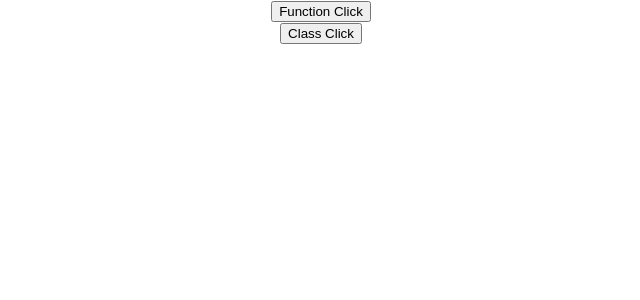
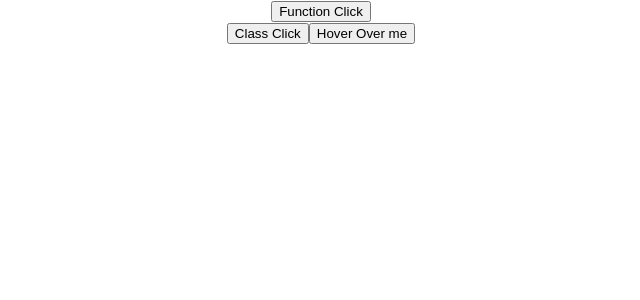
Before and after one commit to 23Vatsal/Hello-World-React, a React (Create React App) app: page / in a window 1280 px wide. Shown: the top 300 px of the page, without its empty margins (319-959 px from the left). Built offline with nearby package versions, Linux system fonts and the light colour scheme.

Commit message:
Event handling(added Mouse Over)

```diff
--- a/src/components/ClassClick.js
+++ b/src/components/ClassClick.js
@@ -4,10 +4,14 @@ class ClassClick extends Component {
     Handler(){
         console.log('Class Click enabled')
     }
+    MOver(){
+        console.log('Go over me')
+    }
     render() {
         return (
             <div>
                 <button onClick={this.Handler}>Class Click</button>
+                <button onMouseOver={this.MOver}>Hover Over me</button>
             </div>
         )
     }
```
